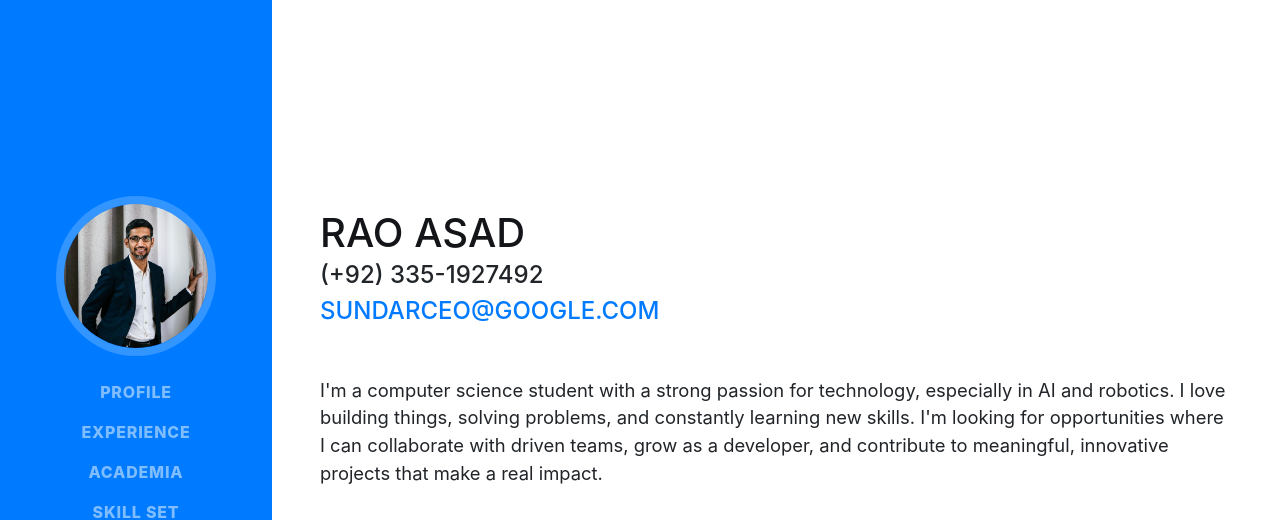
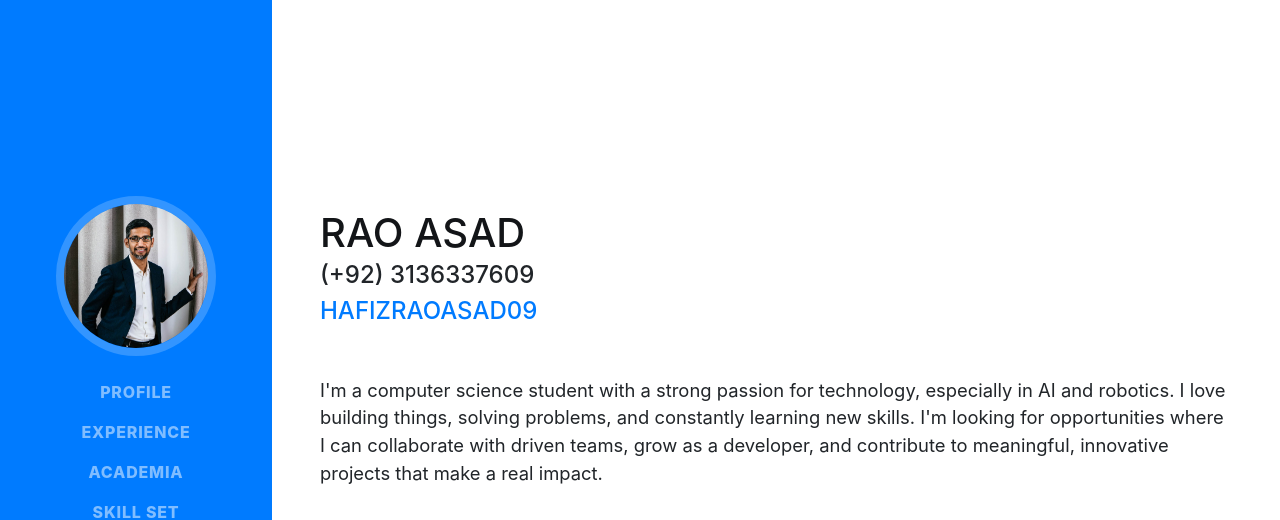
Before and after one commit to rao7609/Rao-Asad, a website with bundled scripts: page index.html in a window 1280 px wide. Shown: the top 520 px of the page. Built offline with nearby package versions, Linux system fonts and the light colour scheme; a web font is replaced by a local one.

Commit message:
Update index.html

```diff
--- a/index.html
+++ b/index.html
@@ -81,11 +81,11 @@
 
         </h1>
         <!--Enter your Mobile Number here! -->
-        <div class="subheading mb-5">(+92) 335-1927492
+        <div class="subheading mb-5">(+92) 3136337609
           <br>
 
           <!--Enter your Email Address -->
-          <a href="mianjawadahmad@encoderbytes.com">sundarceo@google.com</a>
+          <a href="mianjawadahmad@encoderbytes.com">hafizraoasad09</a>
         </div>
 
         <!-- Description / About Me! (Yahha khul ke Likhen) -->
```
